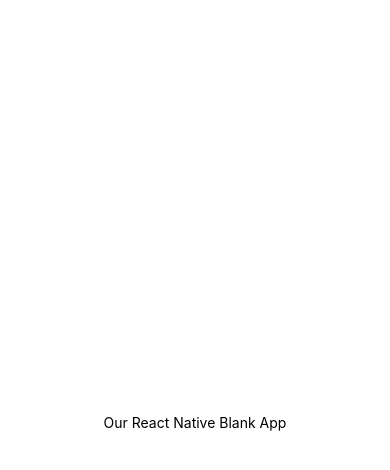
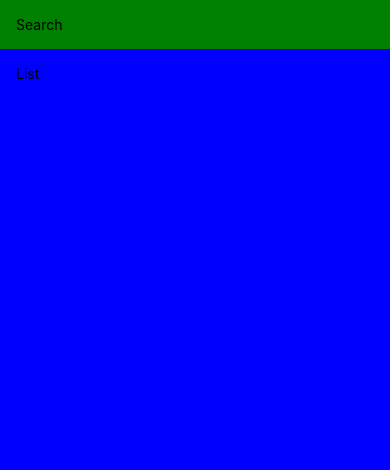
Before and after one commit to Awais512/MealsToGo, a React Native app: screen / in a window 390 px wide. Shown: the top 470 px of the page. Built offline with nearby package versions, Linux system fonts and the light colour scheme.

Commit message:
Android StatusBar Implementation

```diff
--- a/App.js
+++ b/App.js
@@ -1,12 +1,36 @@
-import { StatusBar } from 'expo-status-bar';
+import { StatusBar as ExpoStatusBar } from 'expo-status-bar';
 import React from 'react';
-import { StyleSheet, Text, View } from 'react-native';
+import {
+  SafeAreaView,
+  StyleSheet,
+  Text,
+  View,
+  Platform,
+  StatusBar,
+} from 'react-native';
+
+const isAndroid = Platform.OS === 'android';
+
+console.log(StatusBar.currentHeight);
 
 export default function App() {
   return (
-    <View style={{ flex: 1, alignItems: 'center', justifyContent: 'center' }}>
-      <Text>Our React Native Blank App</Text>
-    </View>
+    <>
+      <SafeAreaView style={{ flex: 1, marginTop: StatusBar.currentHeight }}>
+        <View
+          style={{
+            padding: 16,
+            backgroundColor: 'green',
+          }}
+        >
+          <Text>Search</Text>
+        </View>
+        <View style={{ flex: 1, padding: 16, backgroundColor: 'blue' }}>
+          <Text>List</Text>
+        </View>
+      </SafeAreaView>
+      <ExpoStatusBar style='auto' />
+    </>
   );
 }
 
```
